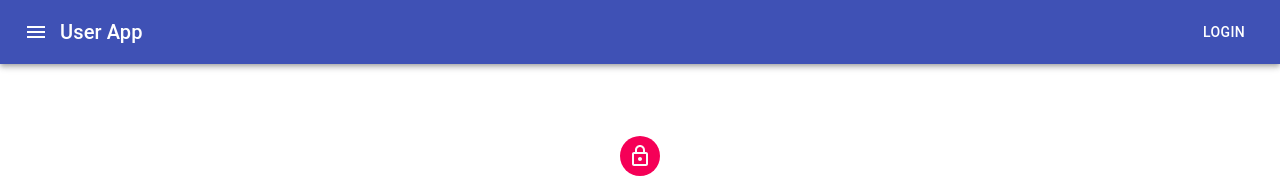
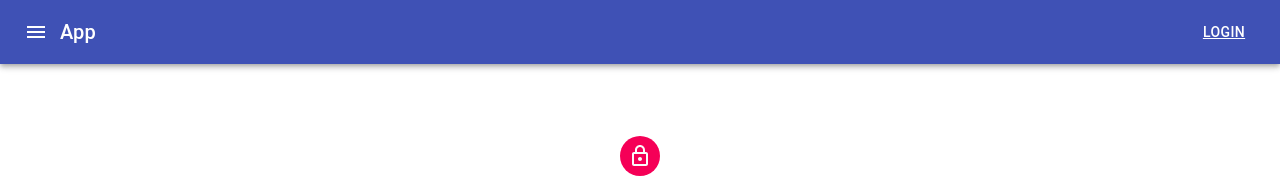
Before and after one commit to devdilip/auth-react-frontend, a React (Create React App) app: page /login in a window 1280 px wide. Shown: the top 178 px of the page. Built offline with nearby package versions, Linux system fonts and the light colour scheme.

Commit message:
Updated UI Component

```diff
--- a/src/Components/ErrorPages/Error.css
+++ b/src/Components/ErrorPages/Error.css
@@ -1,4 +1,5 @@
 .error-container {
+    text-align: center;
     width: 100%;
     height: inherit;
     padding-top: 1.5rem;
--- a/src/Components/UI/Header/index.tsx
+++ b/src/Components/UI/Header/index.tsx
@@ -1,4 +1,5 @@
 import * as React from 'react';
+import { connect } from 'react-redux';
 
 import { Theme } from '@material-ui/core/styles';
 import AppBar from '@material-ui/core/AppBar';
@@ -8,6 +9,12 @@ import Button from '@material-ui/core/Button';
 import IconButton from '@material-ui/core/IconButton';
 import MenuIcon from '@material-ui/icons/Menu';
 import { withStyles } from '@material-ui/styles';
+import { AppLocalStorage, AppStorageKeys } from '../../../Contracts';
+import { AppRoute } from '../../../Routing';
+import { UserLoginResponse } from '../../../Contracts/Login';
+import { LoginActionCreators } from '../../../Actions/Login';
+import { Link } from "react-router-dom";
+
 
 const useStyles = (theme: Theme) => ({
     root: {
@@ -16,15 +23,44 @@ const useStyles = (theme: Theme) => ({
     title: {
         flexGrow: 1,
     },
+    linkStyle: {
+        color: "white"
+    }
 });
 
 export interface Props {
     classes?: any;
+    isLoading: boolean;
+    isAuthenticated: boolean;
+    showInlineButtonLoader: () => void;
+    hideInlineButtonLoader: () => void;
 }
 
-const AppHeader = (props: Props) => {
-    const { classes } = props;;
+export interface State {
+    isAuthenticated: boolean;
+}
 
+class AppHeader extends React.Component<Props, State> {
+
+    constructor(props: Props) {
+        super(props);
+        this.state = {
+            isAuthenticated: this.props.isAuthenticated
+        };
+
+    }
+
+    componentDidMount = () => {
+        const token: UserLoginResponse = AppLocalStorage.get(AppStorageKeys.AppToken, true) as UserLoginResponse;
+        if (token) {
+            this.setState({
+                isAuthenticated: true
+            });
+        }
+    }
+
+    render() {
+        const { classes } = this.props;
         return (
             <div className={classes.root}>
                 <AppBar position="static">
@@ -33,13 +69,46 @@ const AppHeader = (props: Props) => {
                             <MenuIcon />
                         </IconButton>
                         <Typography variant="h6" className={classes.title}>
-                        User App
+                            App
                     </Typography>
-                    <Button color="inherit">Login</Button>
+                        {this.props.isAuthenticated || this.state.isAuthenticated
+                            ? <Button color="inherit" onClick={this.logout}>Logout</Button>
+                            : <Button color="inherit">
+                                <Link className={classes.linkStyle} to={AppRoute.Login}>
+                                    {"Login"}
+                                </Link>
+                                {/* <Link className={classes.linkStyle} to={AppRoute.Register}>
+                                    {"SignUp"}
+                                </Link> */}
+                            </Button>}
                     </Toolbar>
                 </AppBar>
             </div>
         );
     }
 
-export default withStyles(useStyles)(AppHeader);
+    logout = event => {
+        this.destroyLocalStorageAndGoToLoginUrl();
+    }
+
+    destroyLocalStorageAndGoToLoginUrl = () => {
+        AppLocalStorage.deleteAll();
+        window.location.href = AppRoute.Login;
+    }
+}
+
+const mapStateToProps = (state) => {
+    return {
+        isLoading: state.login.isLoading,
+        isAuthenticated: state.login.isAuthenticated
+    };
+};
+
+const mapDispatchToProps = (dispatch) => {
+    return {
+        showInlineButtonLoader: () => dispatch(LoginActionCreators.showInlineButtonLoader()),
+        hideInlineButtonLoader: () => dispatch(LoginActionCreators.hideInlineButtonLoader()),
+    };
+};
+
+export default connect(mapStateToProps, mapDispatchToProps)(withStyles(useStyles)(AppHeader));
--- a/src/Components/UI/Input/index.tsx
+++ b/src/Components/UI/Input/index.tsx
@@ -28,9 +28,8 @@ export interface Props {
 
 }
 
-export interface State { }
 
-class InputFieldImpl extends React.Component<Props, State> {
+class InputFieldImpl extends React.Component<Props, { }> {
     constructor(props: Props) {
         super(props);
     }
```
Lines whose indentation alone changed are shown as unchanged.
